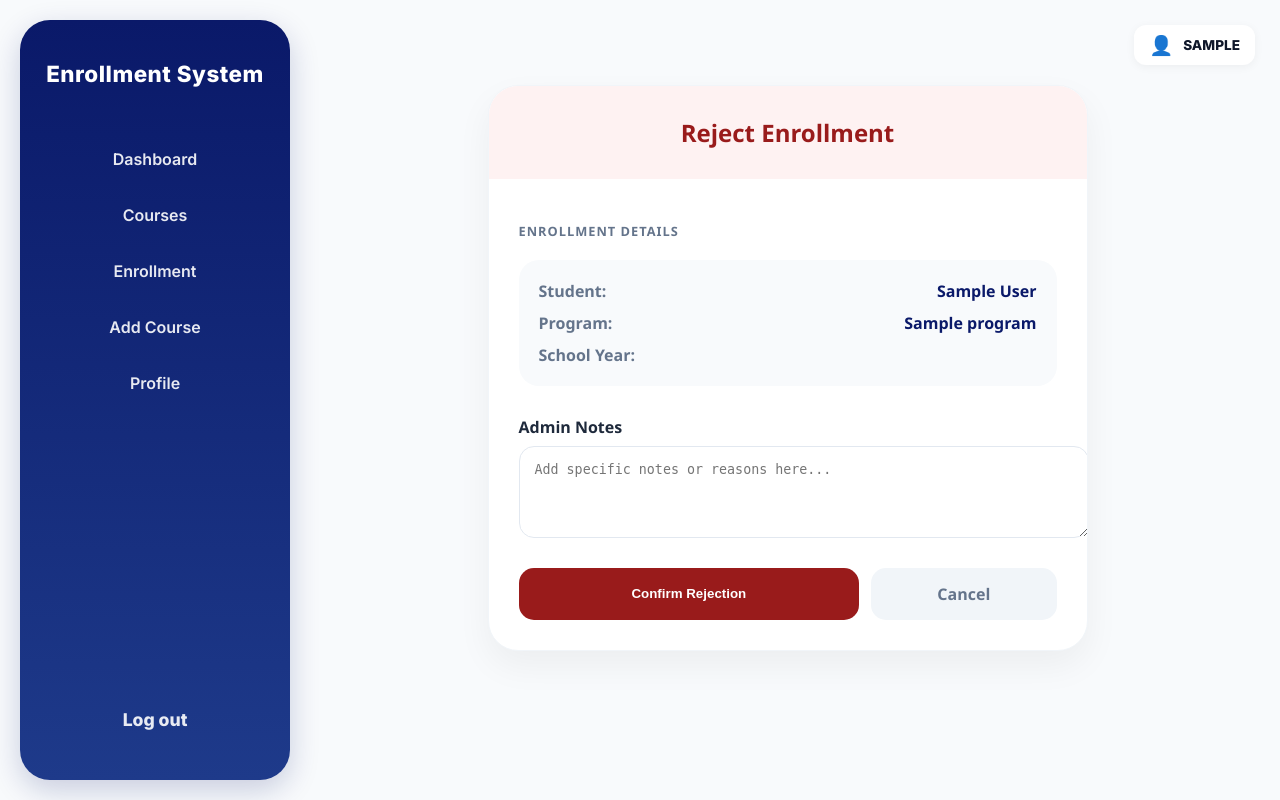
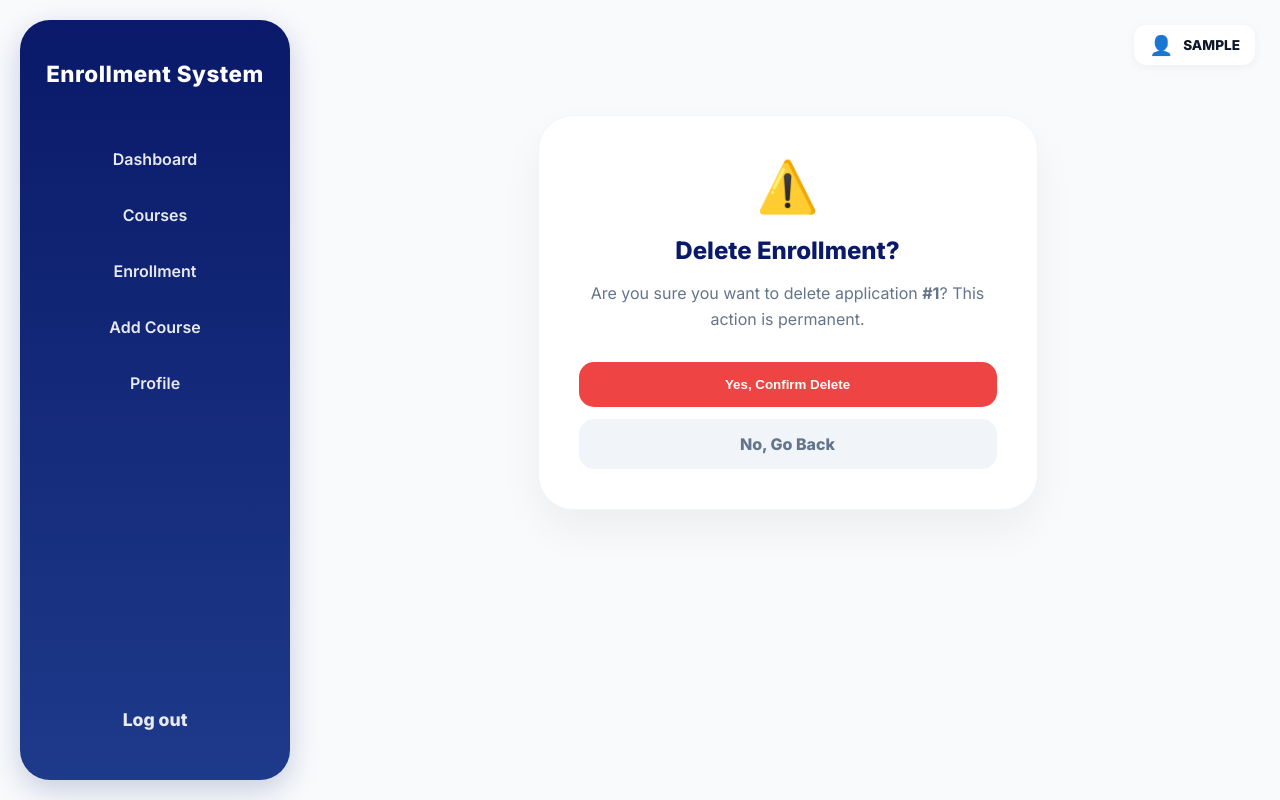
Before and after one commit to ramosjarod04-creator/enrollment, a Django app: page /enrollments/1/delete/ in a window 1280 px wide. Run offline with Django 5.2, Linux system fonts and the light colour scheme; a user stored in the database is signed in; tables that the repository leaves empty hold one stand-in row (values such as "Sample post"); parts of the project's set-up code (start-up, migrations or seed data) failed here and were passed over.

Commit message:
Update enrollment_confirm_delete.html

```diff
--- a/enrollments/templates/enrollments/enrollment_confirm_delete.html
+++ b/enrollments/templates/enrollments/enrollment_confirm_delete.html
@@ -1,66 +1,20 @@
 {% extends 'base.html' %}
+{% block content %}
+<div style="max-width: 500px; margin: 50px auto; text-align: center;">
+    <div style="background: white; padding: 40px; border-radius: 35px; border: 1px solid #f1f5f9; box-shadow: 0 20px 40px rgba(0,0,0,0.05);">
+        <div style="font-size: 50px; margin-bottom: 20px;">⚠️</div>
+        <h1 style="color: #0a1969; font-weight: 800; font-size: 1.5rem; margin-bottom: 15px;">Delete Enrollment?</h1>
+        <p style="color: #64748b; line-height: 1.6; margin-bottom: 30px;">
+            Are you sure you want to delete application <strong>#{{ enrollment.enrollment_id }}</strong>? This action is permanent.
+        </p>
 
-{% block content %}
-<style>
-    .confirm-container { max-width: 600px; margin: 0 auto; font-family: 'Segoe UI', sans-serif; }
-    .card { background: white; border-radius: 30px; border: 1px solid #f1f5f9; overflow: hidden; box-shadow: 0 15px 35px rgba(0,0,0,0.05); }
-
-    /* Header dynamic colors */
-    .header-approve { background: #f0fdf4; padding: 30px; text-align: center; }
-    .header-reject { background: #fef2f2; padding: 30px; text-align: center; }
-    .title-approve { color: #166534; margin: 0; font-size: 1.5rem; font-weight: 800; }
-    .title-reject { color: #991b1b; margin: 0; font-size: 1.5rem; font-weight: 800; }
-
-    .details-box { background: #f8fafc; border-radius: 20px; padding: 20px; margin-bottom: 30px; }
-    .detail-row { display: flex; justify-content: space-between; margin-bottom: 10px; }
-
-    /* Button dynamic colors */
-    .btn-confirm-approve { flex: 2; background: #166534; color: white; border: none; padding: 15px; border-radius: 15px; font-weight: 800; cursor: pointer; }
-    .btn-confirm-reject { flex: 2; background: #991b1b; color: white; border: none; padding: 15px; border-radius: 15px; font-weight: 800; cursor: pointer; }
-    .btn-cancel { flex: 1; text-align: center; background: #f1f5f9; color: #64748b; padding: 15px; border-radius: 15px; text-decoration: none; font-weight: 800; }
-</style>
-
-<div class="confirm-container">
-    <div class="card">
-        <div class="{% if is_approve %}header-approve{% else %}header-reject{% endif %}">
-            <h1 class="{% if is_approve %}title-approve{% else %}title-reject{% endif %}">
-                {% if is_approve %}Approve{% else %}Reject{% endif %} Enrollment
-            </h1>
-        </div>
-
-        <div style="padding: 30px;">
-            <h3 style="font-size: 0.8rem; text-transform: uppercase; color: #64748b; margin-bottom: 20px; letter-spacing: 1px;">Enrollment Details</h3>
-
-            <div class="details-box">
-                <div class="detail-row">
-                    <span style="color: #64748b; font-weight: 600;">Student:</span>
-                    <span style="font-weight: 800; color: #0a1969;">{{ enrollment.student.user.get_full_name|default:enrollment.student.user.username }}</span>
-                </div>
-                <div class="detail-row">
-                    <span style="color: #64748b; font-weight: 600;">Program:</span>
-                    <span style="font-weight: 800; color: #0a1969;">{{ enrollment.program.name }}</span>
-                </div>
-                <div class="detail-row" style="margin-bottom: 0;">
-                    <span style="color: #64748b; font-weight: 600;">School Year:</span>
-                    <span style="font-weight: 800; color: #0a1969;">{{ enrollment.school_year }}</span>
-                </div>
+        <form method="post">
+            {% csrf_token %}
+            <div style="display: flex; flex-direction: column; gap: 12px;">
+                <button type="submit" style="background: #ef4444; color: white; border: none; padding: 15px; border-radius: 15px; font-weight: 800; cursor: pointer;">Yes, Confirm Delete</button>
+                <a href="{% url 'enrollment_list' %}" style="background: #f1f5f9; color: #64748b; padding: 15px; border-radius: 15px; text-decoration: none; font-weight: 800;">No, Go Back</a>
             </div>
-
-            <form method="post">
-                {% csrf_token %}
-                <div style="margin-bottom: 25px;">
-                    <label style="display: block; font-weight: 700; color: #1e293b; margin-bottom: 8px;">Admin Notes</label>
-                    <textarea name="admin_notes" rows="4" style="width: 100%; padding: 15px; border-radius: 15px; border: 1.5px solid #e2e8f0; outline: none;" placeholder="Add specific notes or reasons here..."></textarea>
-                </div>
-
-                <div style="display: flex; gap: 12px;">
-                    <button type="submit" class="{% if is_approve %}btn-confirm-approve{% else %}btn-confirm-reject{% endif %}">
-                        Confirm {% if is_approve %}Approval{% else %}Rejection{% endif %}
-                    </button>
-                    <a href="{% url 'dashboard' %}" class="btn-cancel">Cancel</a>
-                </div>
-            </form>
-        </div>
+        </form>
     </div>
 </div>
 {% endblock %}
```
